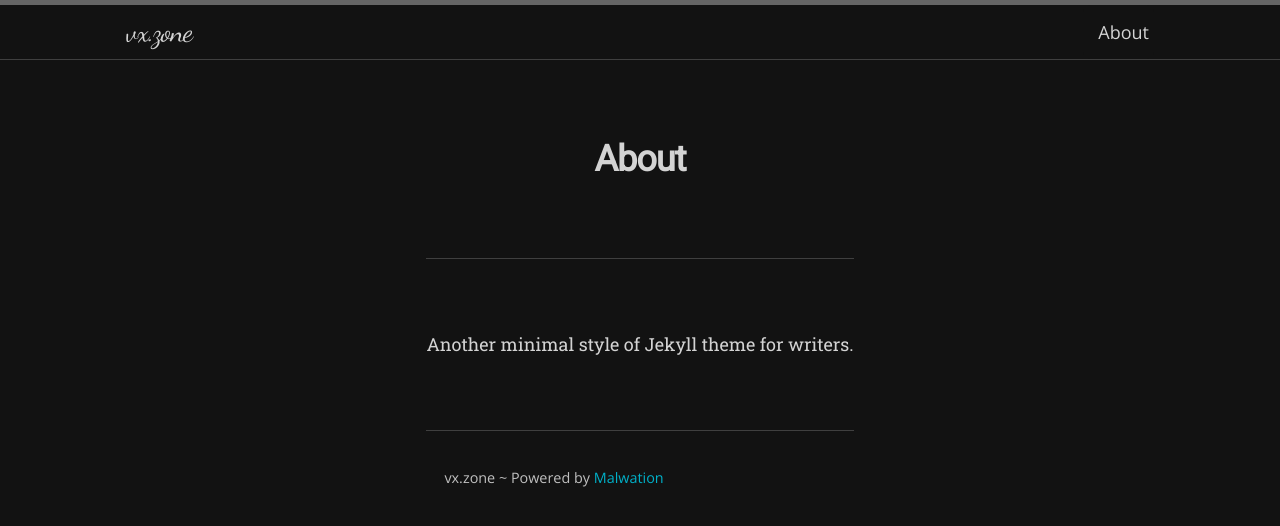
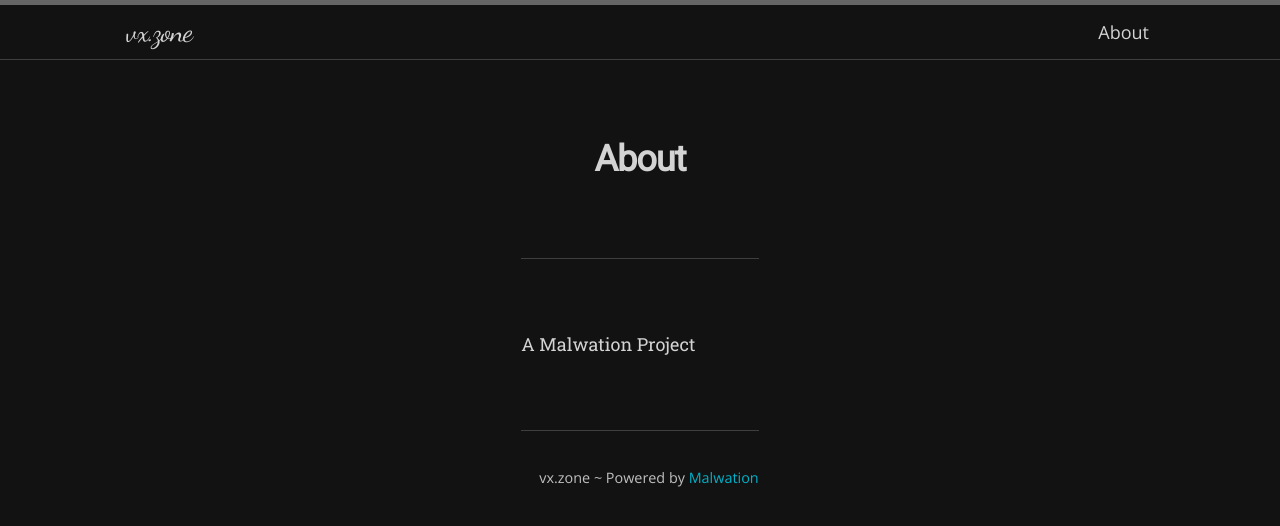
Before and after one commit to vx-zone/vx-zone.github.io, a Jekyll site: the page built from about.md, in a window 1280 px wide. Shown: the top 526 px of the page. Built offline with Jekyll 4.4.1, drawn with Linux system fonts in a browser that asks for light colours; nearby versions of some CDN libraries; some web fonts are replaced.

Commit message:
Update about.md

```diff
--- a/about.md
+++ b/about.md
@@ -4,4 +4,4 @@ title: About
 permalink: /about/
 ---
 
-Another minimal style of Jekyll theme for writers.
+A Malwation Project
```
